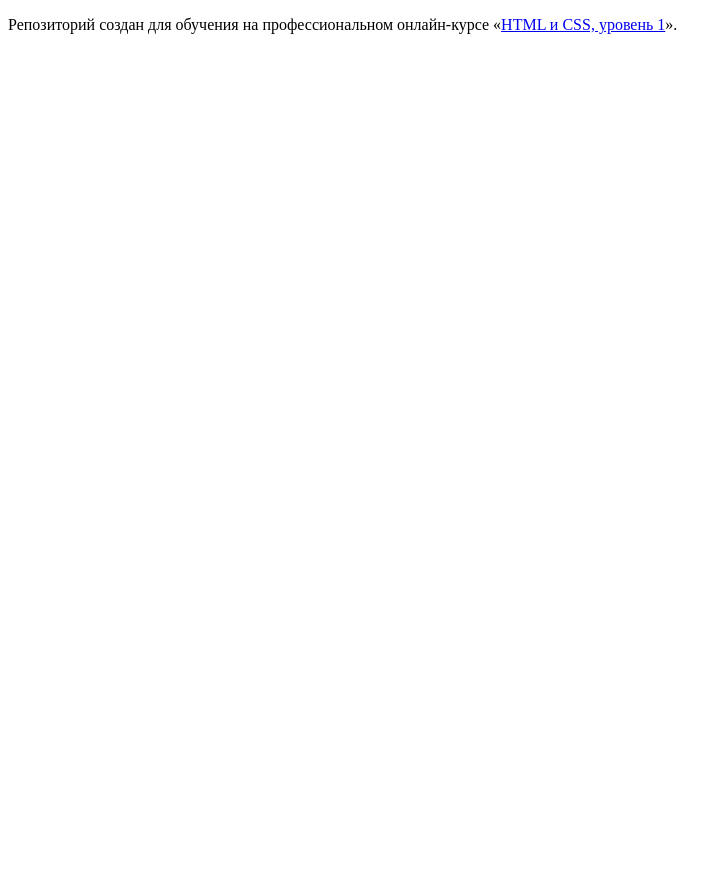
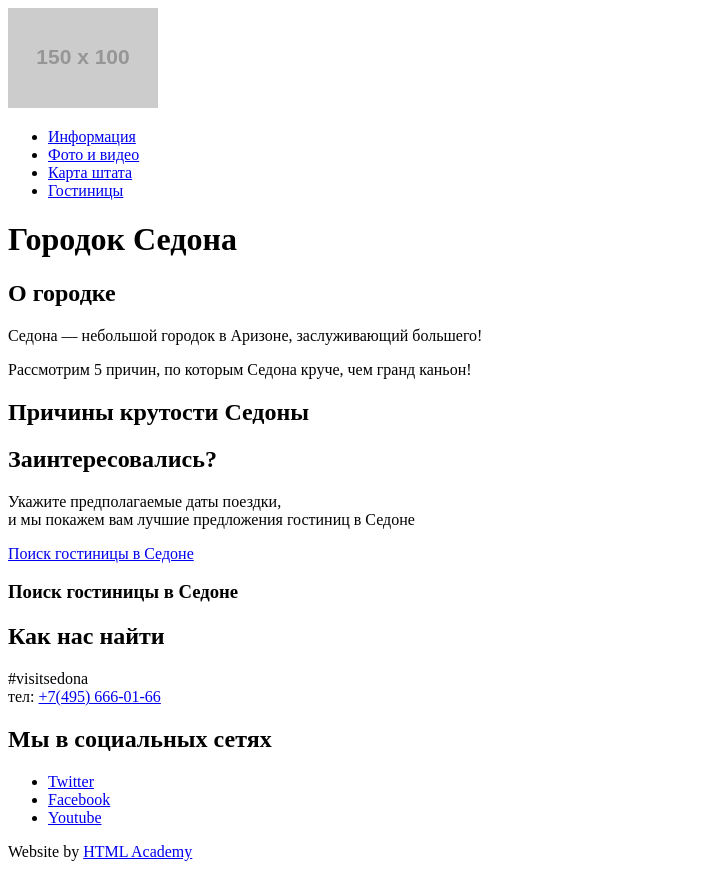
Before and after one commit to karina-lukashova/1193587-sedona-28, a plain HTML site: page index.html in a window 1280 px wide. Shown: the whole page, without its empty margins (0-727 px from the left). Before the commit the page ends 800 px from the top, so only its background shows below. Drawn offline with Linux system fonts and the light colour scheme; placeholder pictures from the web are drawn by us.

Commit message:
Добавляет основную разметку главной страницы

```diff
--- a/index.html
+++ b/index.html
@@ -5,8 +5,79 @@
     <title>HTML Academy: Седона</title>
   </head>
   <body>
-
-    <p>Репозиторий создан для обучения на профессиональном онлайн‑курсе «<a href="https://htmlacademy.ru/intensive/htmlcss">HTML и CSS, уровень 1</a>».</p>
-
+    <header>
+      <nav>
+        <a>
+          <img src="https://via.placeholder.com/150x100" width="150" height="100" alt="Логотип сайта городка Седона">
+        </a>
+        <ul>
+          <li>
+            <a href="#">Информация</a>
+          </li>
+          <li>
+            <a href="#">Фото и видео</a>
+          </li>
+          <li>
+            <a href="#">Карта штата</a>
+          </li>
+          <li>
+            <a href="hotels.html">Гостиницы</a>
+          </li>
+        </ul>
+      </nav>
+    </header>
+    <main>
+      <h1>Городок Седона</h1> <!--Скрытый заголовок-->
+      <section>
+        <h2>О городке</h2> <!--Скрытый заголовок-->
+        <p>Седона — небольшой городок в Аризоне, заслуживающий большего!</p>
+        <p>Рассмотрим 5 причин, по которым Седона круче, чем гранд каньон!</p>
+      </section>
+      <section>
+        <h2>Причины крутости Седоны</h2> <!--Скрытый заголовок-->
+        <!--Здесь будут причины крутости Седоны-->
+      </section>
+      <section>
+        <h2>Заинтересовались?</h2>
+        <p>
+          Укажите предполагаемые даты поездки,<br>
+          и мы покажем вам лучшие предложения гостиниц в Седоне
+        </p>
+        <a href="#">Поиск гостиницы в Седоне</a>
+        <section>
+          <h3>Поиск гостиницы в Седоне</h3> <!--Скрытый заголовок-->
+          <!--Здесь будет форма поиска гостиницы в Седоне-->
+        </section>
+      </section>
+      <section>
+        <h2>Как нас найти</h2> <!--Скрытый заголовок-->
+        <!--Здесь будет карта-->
+      </section>
+    </main>
+    <footer>
+      <p>
+        #visitsedona<br>
+        тел:
+        <a href="tel:+74956660166">+7(495) 666-01-66</a>
+      </p>
+      <section>
+        <h2>Мы в социальных сетях</h2> <!--Скрытый заголовок-->
+        <ul>
+          <li>
+            <a href="#">Twitter</a>
+          </li>
+          <li>
+            <a href="#">Facebook</a>
+          </li>
+          <li>
+            <a href="#">Youtube</a>
+          </li>
+        </ul>
+      </section>
+      <p>
+        Website by
+        <a href="https://htmlacademy.ru/intensive/htmlcss">HTML Academy</a>
+      </p>
+    </footer>
   </body>
 </html>
```
